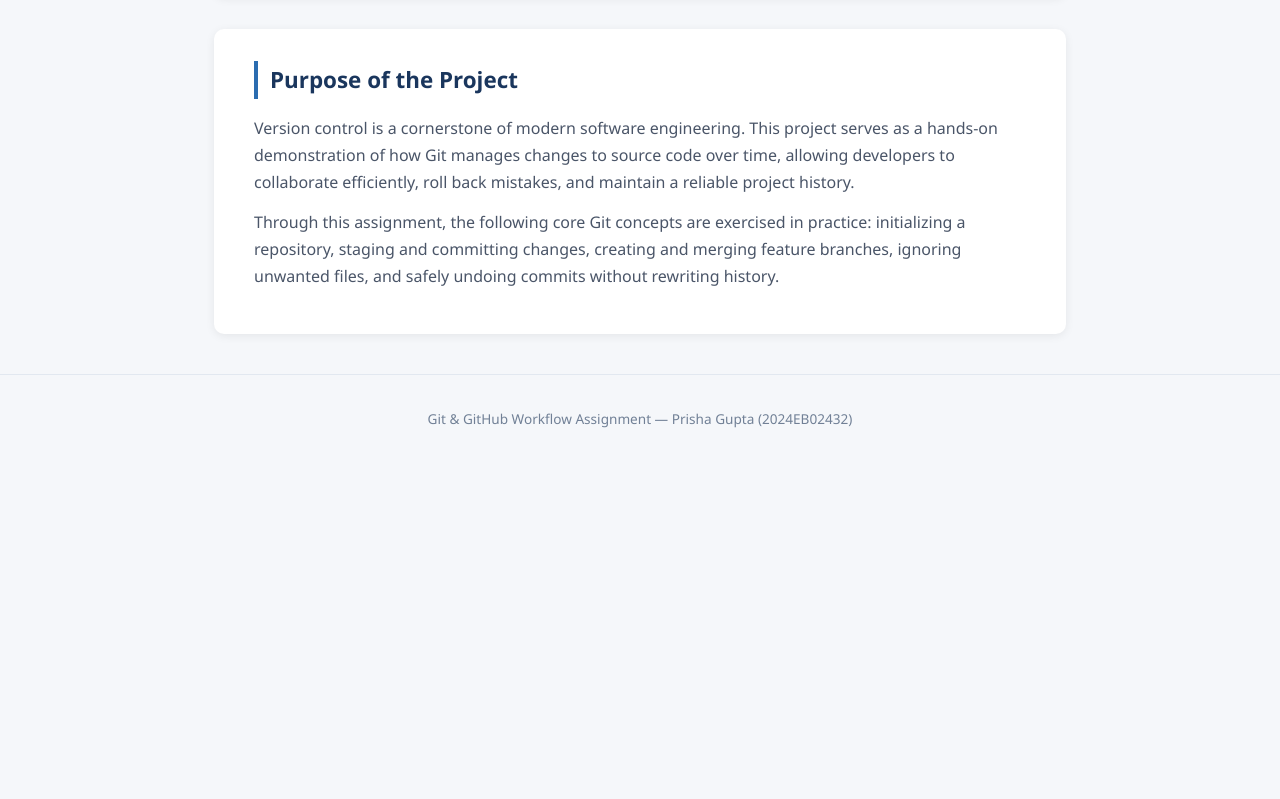
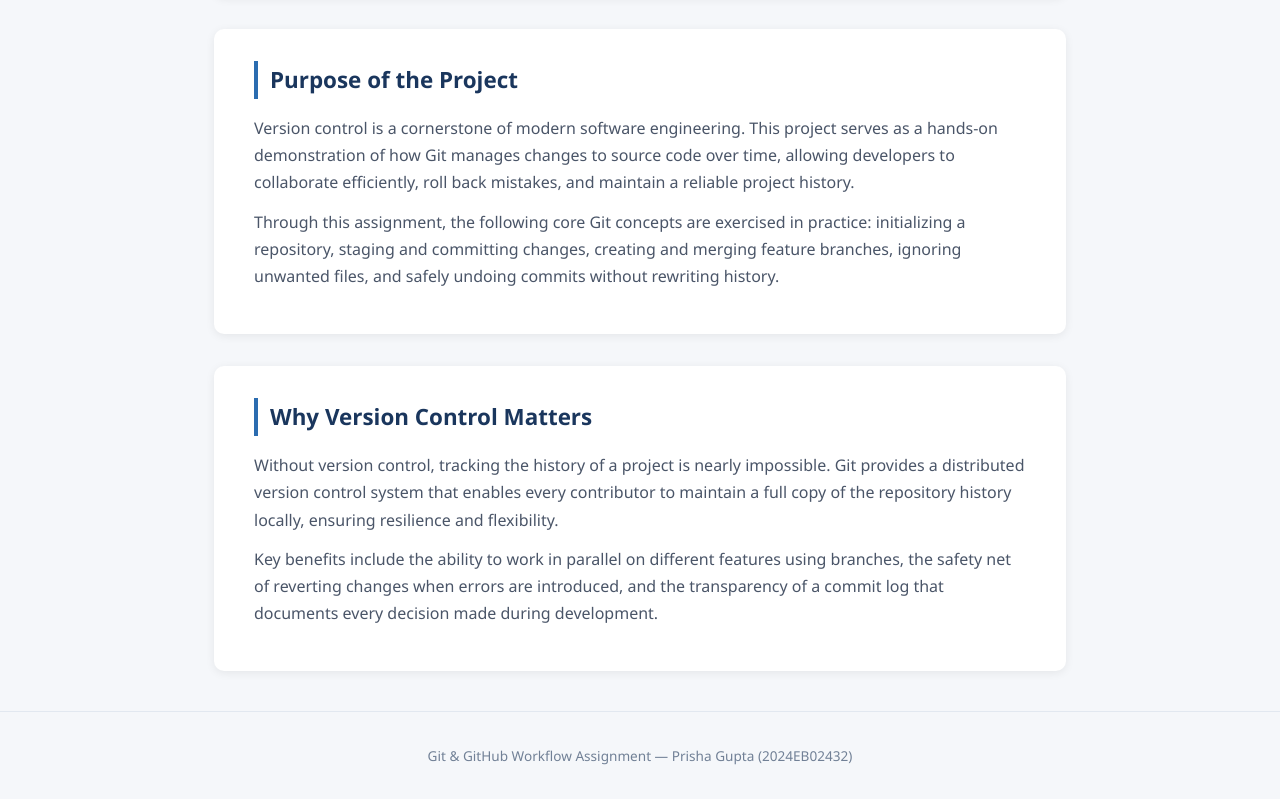
Before and after one commit to Prisha4gupta/git-workflow-assignment, a plain HTML site: page index.html in a window 1280 px wide. Shown: the part 878-1677 px from the top of the page. Before the commit the page ends 1340 px from the top, so only its background shows below. Drawn offline with Linux system fonts and the light colour scheme.

Commit message:
Update home page content

```diff
--- a/index.html
+++ b/index.html
@@ -179,6 +179,20 @@
       </p>
     </section>
 
+    <section class="card">
+      <h2>Why Version Control Matters</h2>
+      <p>
+        Without version control, tracking the history of a project is nearly impossible. Git
+        provides a distributed version control system that enables every contributor to maintain
+        a full copy of the repository history locally, ensuring resilience and flexibility.
+      </p>
+      <p>
+        Key benefits include the ability to work in parallel on different features using branches,
+        the safety net of reverting changes when errors are introduced, and the transparency of
+        a commit log that documents every decision made during development.
+      </p>
+    </section>
+
   </main>
 
   <footer>
```
